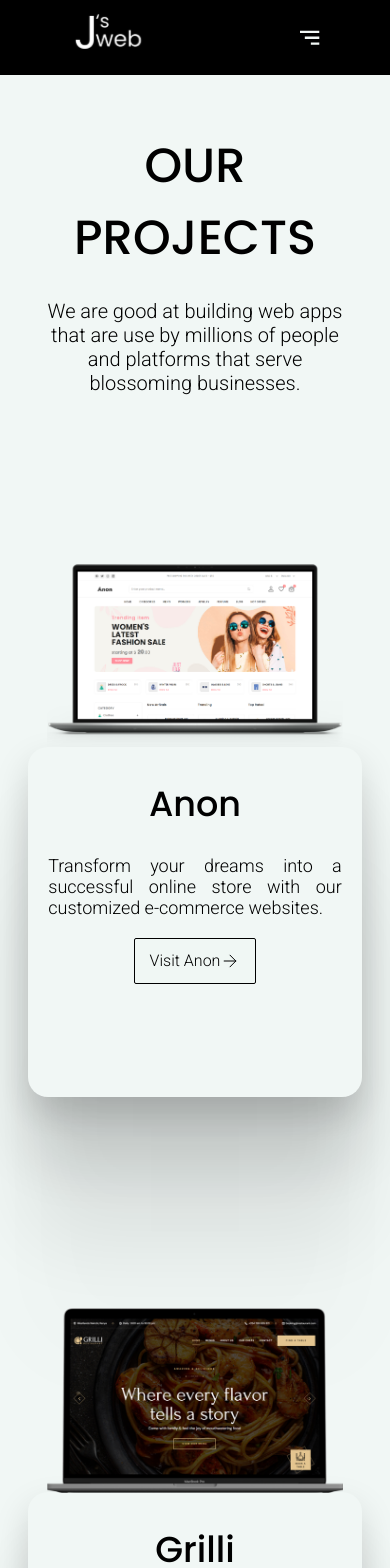
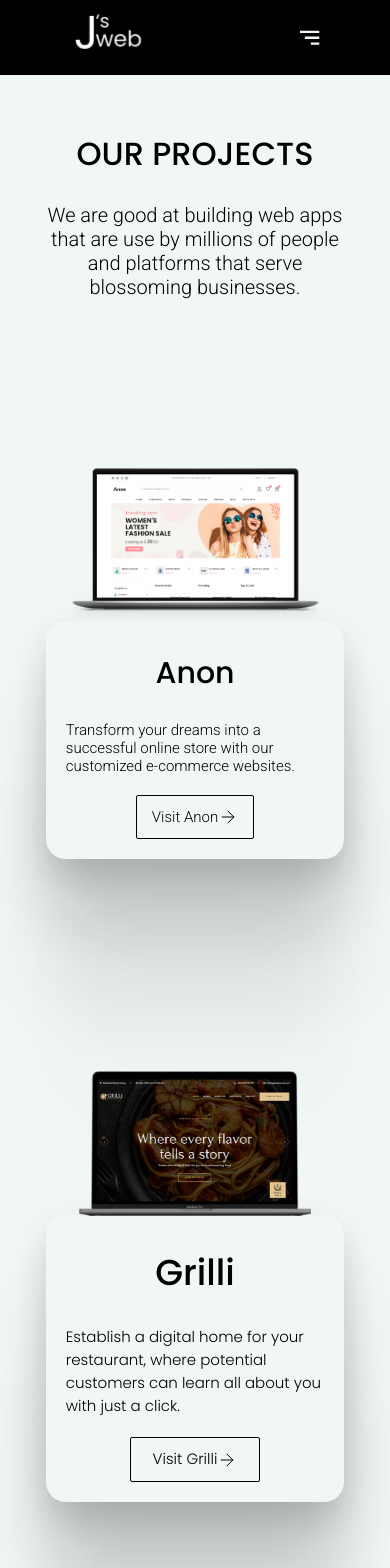
Before and after one commit to Jswebke/portfolio, a Next.js app in the folder frontend/jsweb/: page /portfolio in a window 390 px wide. Shown: the top 1568 px of the page. Built offline with nearby package versions, Linux system fonts and the light colour scheme; a web font is replaced by a local one.

Commit message:
about us and portfolio page responsive fix

```diff
--- a/frontend/jsweb/app/portfolio/style.css
+++ b/frontend/jsweb/app/portfolio/style.css
@@ -1,5 +1,4 @@
-@import url('https://fonts.googleapis.com/css2?family=Poppins:ital,wght@0,100;0,200;0,300;0,400;0,500;0,600;0,700;0,800;0,900;1,100;1,200;1,300;1,400;1,500;1,600;1,700;1,800;1,900&family=Roboto:ital,wght@0,100;0,300;0,400;0,500;0,700;0,900;1,100;1,300;1,400;1,500;1,700;1,900&display=swap');
-@import url('https://fonts.googleapis.com/css2?family=Roboto&display=swap');
+
 *{
     margin: 0;
     padding: 0;
@@ -8,6 +7,7 @@
 body{
     background: #F1F7F5;
 }
+
 .hero-text{
     width: 55vw;
     margin: auto;
@@ -16,7 +16,7 @@ body{
     color: #000;
     font-family: "Poppins", sans-serif;
     text-align: center;
-    font-size: clamp(3rem,5.3rem,40px);
+    font-size: clamp(0.8rem,3.0rem,4.3em);
     font-style: normal;
     font-weight: 500;
     line-height: normal;
@@ -50,6 +50,7 @@ body{
     flex-direction: row;
     align-items: center;
     position: relative;
+
     /* top: 20vh; */
 }
 .site-mockup .mockup{
@@ -61,7 +62,7 @@ body{
 }
 .site-rectangle{
     width: 55%;
-    height: 350px;
+    height: max-content;
     border-radius: 20px;
     background: #F1F7F5;
     box-shadow: 0px 16px 35px 0px rgba(0, 0, 0, 0.15), 0px 64px 64px 0px rgba(0, 0, 0, 0.13), 0px 145px 87px 0px rgba(0, 0, 0, 0.08), 0px 258px 103px 0px rgba(0, 0, 0, 0.02), 0px 403px 113px 0px rgba(0, 0, 0, 0.00);
@@ -73,7 +74,7 @@ body{
     color: #000;
     font-family: "Poppins", sans-serif;
 
-    font-size: clamp(35px,50%,40px);
+    font-size: clamp(30px,50%,40px);
     font-style: normal;
     font-weight: 500;
     line-height: normal;
@@ -92,6 +93,7 @@ body{
     margin-top:40px;
     margin-left: 30%;
     margin-right: 10%;
+    text-align: left;
 }
 .Rbutton{
     font-family: "Roboto", sans-serif;
@@ -108,6 +110,7 @@ body{
     margin: auto;
     margin-left: 30%;
     margin-top: 5%;
+    margin-bottom: 5%;
     width:max-content;
 }
 /* ---------------------site-wrapper-left----------- */
@@ -130,7 +133,7 @@ body{
 }
 .site-rectangle-left{
     width: 55%;
-    height: 350px;
+    height: max-content;
     border-radius: 20px;
     background: #F1F7F5;
     box-shadow: 0px 16px 35px 0px rgba(0, 0, 0, 0.15), 0px 64px 64px 0px rgba(0, 0, 0, 0.13), 0px 145px 87px 0px rgba(0, 0, 0, 0.08), 0px 258px 103px 0px rgba(0, 0, 0, 0.02), 0px 403px 113px 0px rgba(0, 0, 0, 0.00);
@@ -163,6 +166,7 @@ body{
     margin-top:40px;
     margin-right: 30%;
     margin-left: 10%;
+    text-align: left;
 }
 .Pbutton{
     display: flex;
@@ -179,6 +183,7 @@ body{
     margin-right: 30%;
     margin-left: 10%;
     margin-top: 40px;
+    margin-bottom: 5%;
     width: max-content;
 }
 #wrapper-3{
@@ -193,9 +198,13 @@ body{
     .hero-text {
         width: 80%;
     }
+    .hero-text h1{
+        font-size: 2rem;
+    }
 
     .site-wrapper{
         flex-direction: column;
+        width: 85dvw;
 
     }
     .site-mockup .mockup{
@@ -203,13 +212,14 @@ body{
         right: 0%;
         left: 0%;
         margin: auto;
-        width: 80%;
+        width: 75%;
     }
     .site-rectangle{
         width: 90%;
         margin: auto;
         right: 0px;
         padding: 20px;
+        height: max-content;
     }
     .site-rectangle h3{
         margin: auto;
@@ -218,8 +228,9 @@ body{
     }
     .site-rectangle p{
         margin: auto;
-        text-align: justify;
+        text-align: left;
         margin-top: 25px;
+        font-size: 15px;
     }
     .site-rectangle .Rbutton{
         margin: auto;
@@ -228,12 +239,15 @@ body{
         top: 0;
         left: 0;
         right: 0;
+        font-size: 15px;
 
     }
 
 
     .site-wrapper-left{
         flex-direction: column;
+        height: max-content;
+        width: 85dvw;
 
     }
     .site-mockup-left .mockup{
@@ -241,7 +255,7 @@ body{
         right: 0%;
         left: 0%;
         margin: auto;
-        width: 80%;
+        width: 70%;
     }
     .site-rectangle-left{
         width: 90%;
@@ -257,12 +271,14 @@ body{
     }
     .site-rectangle-left p{
         margin: auto;
-        text-align: justify;
+        text-align: left;
         margin-top: 25px;
+        font-size: 15px;
     }
     .site-rectangle-left .Pbutton{
         margin: auto;
         margin-top: 20px;
+        font-size: 15px;
     }
 
 }
```
Also changed, not shown: frontend/jsweb/app/about-us/style.css (+23 -12 lines).
